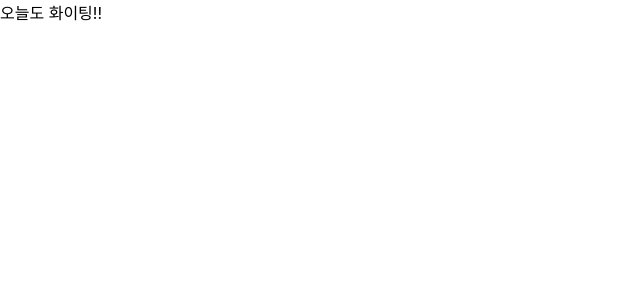
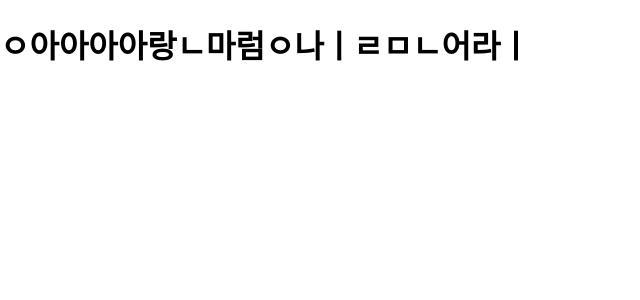
Before and after one commit to sunm-in/ToyProjectReact, a React (Create React App) app in the folder react-speak/: page / in a window 1280 px wide. Shown: the top 300 px of the page, without its empty margins (0-640 px from the left). Built offline with nearby package versions, Linux system fonts and the light colour scheme.

Commit message:
모듈
모듈

```diff
--- /dev/null
+++ b/package.json
@@ -0,0 +1,6 @@
+{
+  "dependencies": {
+    "create-react-app": "^4.0.3",
+    "global": "^4.4.0"
+  }
+}
--- a/react-speak/package.json
+++ b/react-speak/package.json
@@ -6,6 +6,7 @@
     "@testing-library/jest-dom": "^5.11.4",
     "@testing-library/react": "^11.1.0",
     "@testing-library/user-event": "^12.1.10",
+    "create-react-app": "^4.0.3",
     "react": "^17.0.2",
     "react-dom": "^17.0.2",
     "react-scripts": "4.0.3",
--- a/react-speak/src/shared/App.js
+++ b/react-speak/src/shared/App.js
@@ -4,7 +4,7 @@ import React from "react";
 function App() {
   return (
     <React.Fragment>
-      오늘도 화이팅!!
+      <h1>ㅇ아아아아랑ㄴ마럼ㅇ나ㅣㄹㅁㄴ어라ㅣ</h1>
     </React.Fragment>
   );
 }
```
Also changed, not shown: 2 other files (tests, documents, lock files or other folders).
